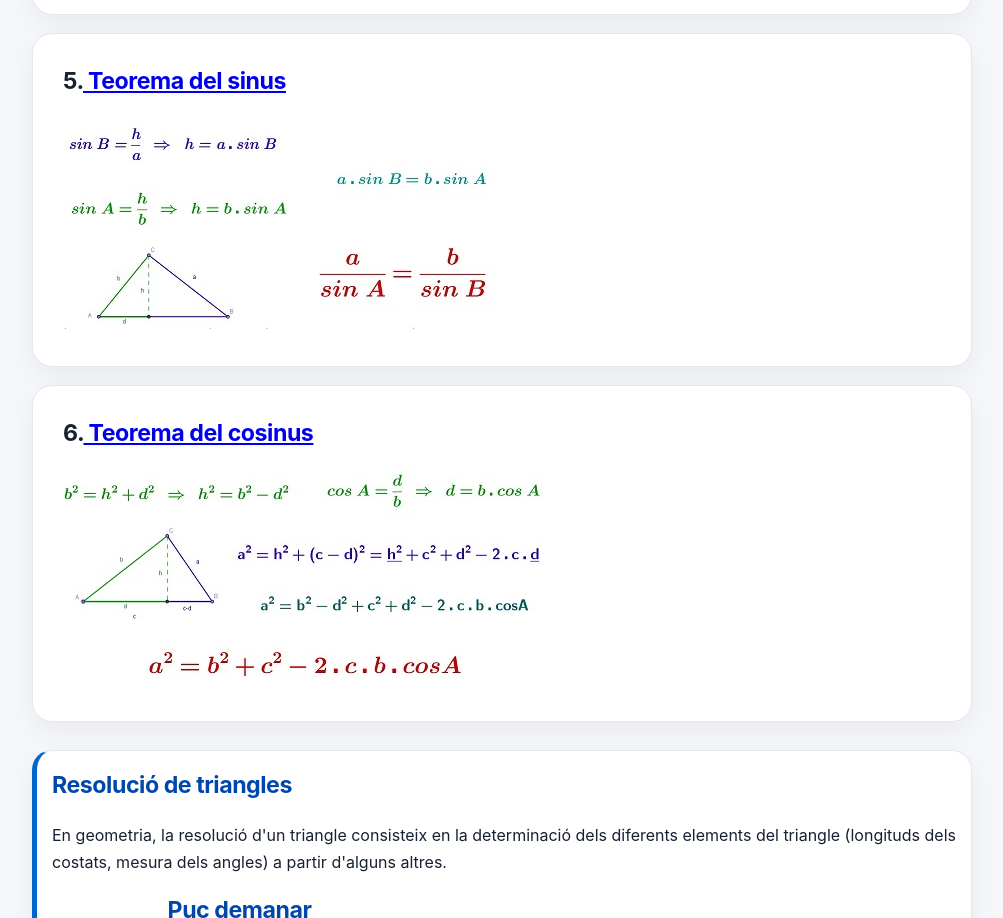
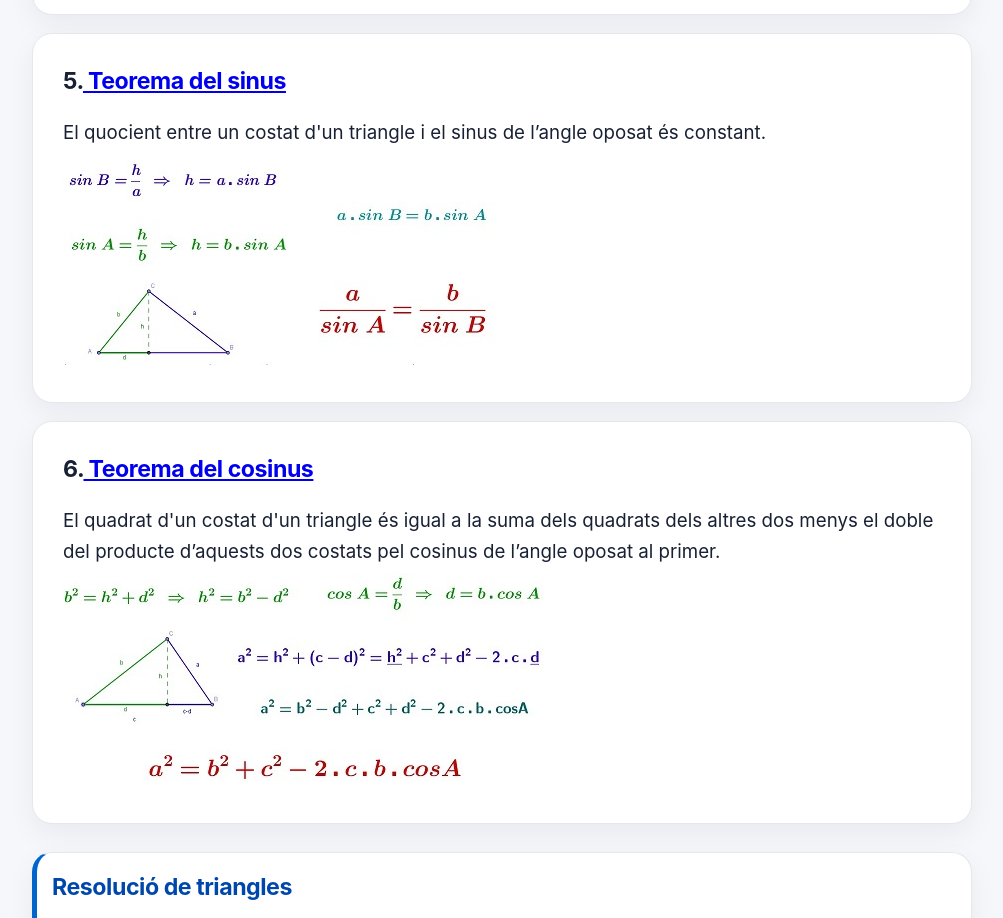
Before and after one commit to luzlozano-IPB/Trigonometria, a plain HTML site: page index.html in a window 1280 px wide. Shown: the part 3770-4688 px from the top of the page, without its empty margins (138-1141 px from the left). Drawn offline with Linux system fonts and the light colour scheme.

Commit message:
Add files via upload

```diff
--- a/index.html
+++ b/index.html
@@ -216,7 +216,7 @@
 
     <!-- Secció 5 -->
     <section class="card">
-      <h2>5.<a href="https://www.geogebra.org/m/jrcwg4cn"> Teorema del sinus </a> </h2>
+      <h2>5.<a href="https://www.geogebra.org/m/jrcwg4cn"> Teorema del sinus </a> </h2> <h3>El quocient entre un costat d'un triangle i el sinus de l’angle oposat és constant.</h3>
       <div>
         <img src="Imatges\Tsinus_.jpg" alt="Teorema del sinus">
       </div>
@@ -224,7 +224,8 @@
 
     <!-- Secció 6 -->
     <section class="card">
-      <h2>6.<a href="https://www.geogebra.org/m/qx5xdaau">  Teorema del cosinus </a> </h2>
+      <h2>6.<a href="https://www.geogebra.org/m/qx5xdaau">  Teorema del cosinus </a> </h2> <h3>El quadrat d'un costat d'un triangle és igual a la suma dels quadrats dels altres
+dos menys el doble del producte d’aquests dos costats pel cosinus de l’angle oposat al primer. </h3>
       <div>
         <img src="Imatges\Tcosinus_.jpg" alt="Teorema del cosinus">
       </div>
```
